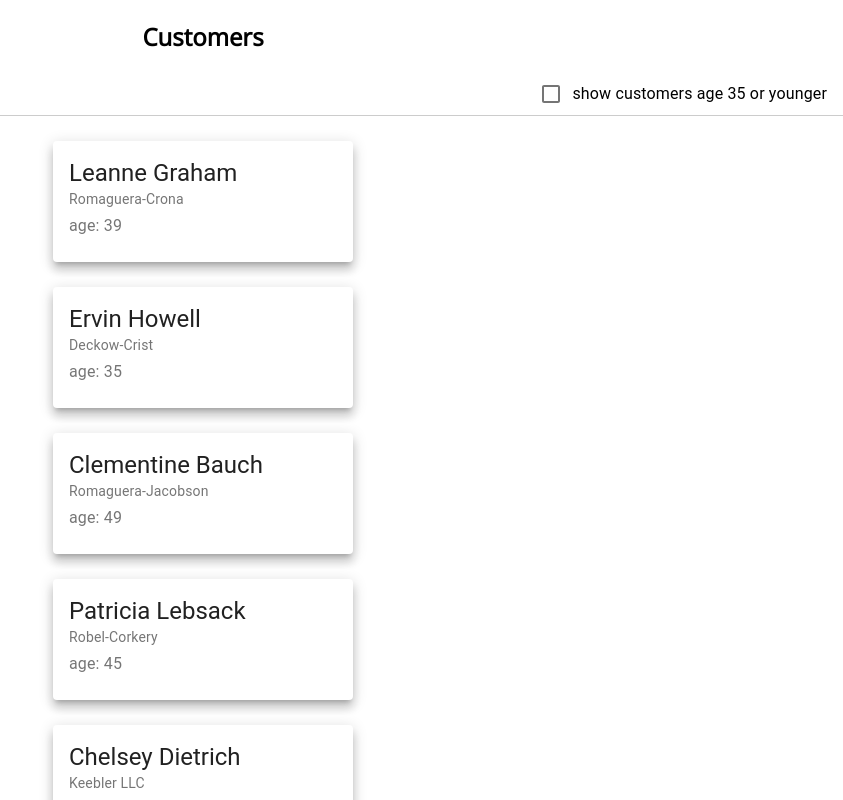
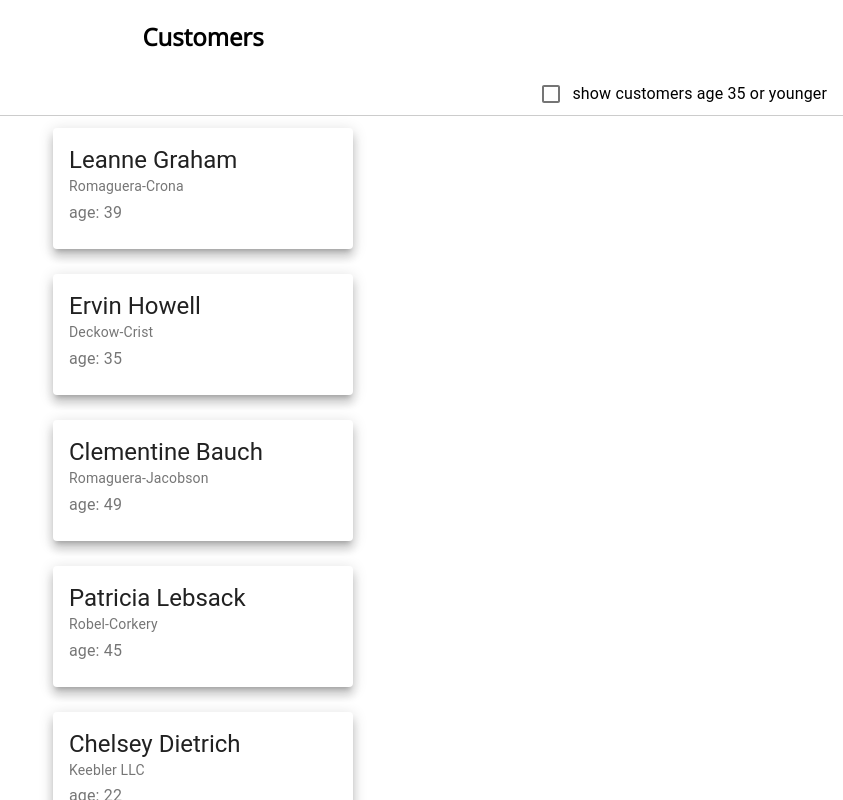
Before and after one commit to MickeyJ/customer-meeting-list, a React (Create React App) app: page / in a window 1280 px wide. Shown: the whole page, without its empty margins (437-1280 px from the left). Built offline with nearby package versions, Linux system fonts and the light colour scheme.

Commit message:
When filtered, cards should vertically fill the page

```diff
--- a/src/assets/styles.css
+++ b/src/assets/styles.css
@@ -25,20 +25,25 @@ body {
 }
 
 .customer-list-scroll-wrapper {
+  display: flex;
   flex: 6 auto;
+  flex-direction: column;
+  align-items: center;
+  min-height: 0;
   overflow-y: scroll;
-  min-height: 0;
-  padding-top: 25px;
+  padding-top: 12px;
 }
 
 .customer-list {
   display: flex;
+  flex: auto;
   flex-direction: column;
   align-items: center;
+  justify-content: space-around;
 }
 
 .customer {
-  flex: 1;
+
   width: 300px;
   margin-bottom: 25px;
   cursor: pointer;
```
